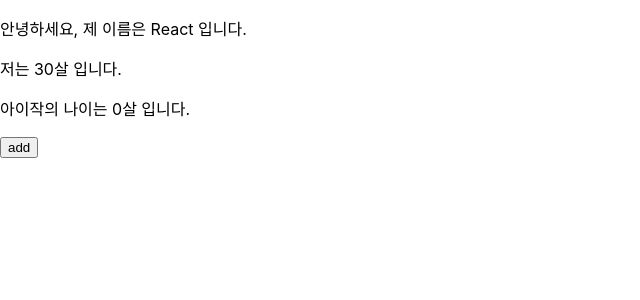
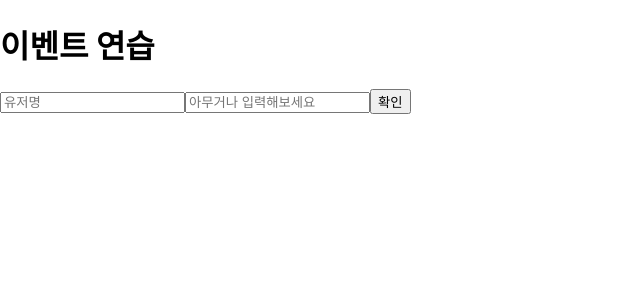
Before and after one commit to gnshjoo/react, a React (Create React App) app: page / in a window 1280 px wide. Shown: the top 300 px of the page, without its empty margins (0-640 px from the left). Built offline with nearby package versions, Linux system fonts and the light colour scheme.

Commit message:
4장완료

```diff
--- a/src/App.js
+++ b/src/App.js
@@ -1,5 +1,5 @@
 import React, { Component } from "react";
-import MyComponent from "./MyComponents";
+import EventPractice from "./EventPractice";
 import "./App.css";
 
 class App extends Component {
@@ -15,7 +15,7 @@
       Moztransition: "all",
       msTransition: "all"
     };
-    return <MyComponent name="React" age={30} />;
+    return <EventPractice />;
   }
 }
 
--- /dev/null
+++ b/src/EventPractice.js
@@ -0,0 +1,60 @@
+import React, { Component } from "react";
+
+class EventPractice extends Component {
+  state = {
+    message: "",
+    username: ""
+  };
+
+  // transform-class-properties 문법을 사용 화살표 함수 형태로 메서드 정의
+  //   constructor(props) {
+  //     super(props);
+  //     this.handleChange = this.handleChange.bind(this);
+  //     this.handleClick = this.handleClick.bind(this);
+  //   }
+
+  handleChange = e => {
+    this.setState({
+      [e.target.name]: e.target.value
+    });
+  };
+
+  handleClick = () => {
+    alert(this.state.username + ":" + this.state.message);
+    this.setState({
+      message: "",
+      username: ""
+    });
+  };
+
+  handleOnPress = e => {
+    if (e.key === "Enter") {
+      this.handleClick();
+    }
+  };
+  render() {
+    return (
+      <div>
+        <h1>이벤트 연습</h1>
+        <input
+          type="text"
+          name="username"
+          placeholder="유저명"
+          value={this.state.username}
+          onChange={this.handleChange}
+        />
+        <input
+          type="text"
+          name="message"
+          placeholder="아무거나 입력해보세요"
+          value={this.state.message}
+          onChange={this.handleChange}
+          onKeyPress={this.handleOnPress}
+        />
+        <button onClick={this.handleClick}>확인</button>
+      </div>
+    );
+  }
+}
+
+export default EventPractice;
```
